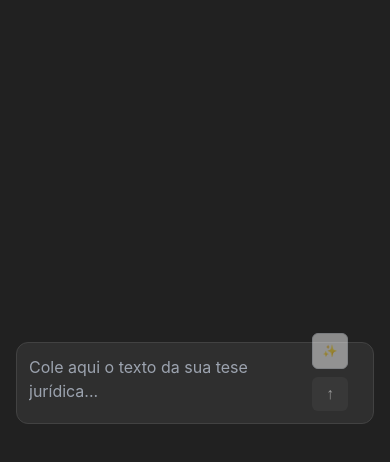
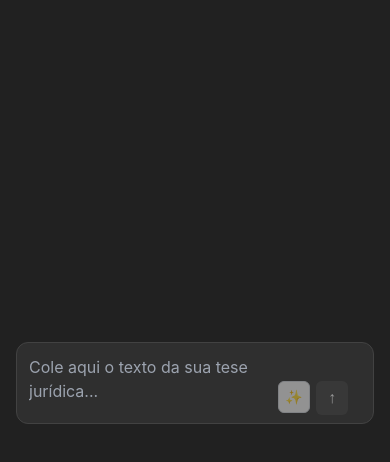
Before and after one commit to matheusneivas/MT-Lex, a plain HTML site: page index.html in a window 390 px wide. Shown: the part 380-842 px from the top of the page. Drawn offline with Linux system fonts and the light colour scheme.

Commit message:
index.html

```diff
--- a/index.html
+++ b/index.html
@@ -548,13 +548,16 @@
             }
 
             .button-group {
-                grid-template-columns: 1fr;
-                gap: 8px;
+                grid-template-columns: auto 1fr;
+                gap: 6px;
+                bottom: 8px;
             }
 
             #improveBtn {
-                font-size: 12px;
-                padding: 6px 10px;
+                font-size: 14px;
+                padding: 6px;
+                width: 32px;
+                height: 32px;
             }
         }
     </style>
```
